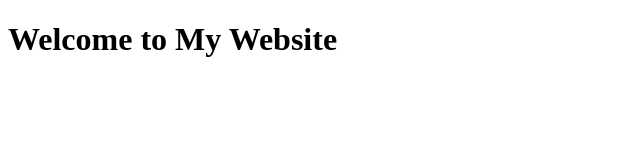
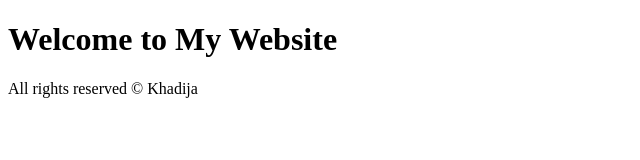
Before and after one commit to khadijaAmzoug/control-simulation-khadija, a plain HTML site: page index.html in a window 1280 px wide. Shown: the whole page, without its empty margins (0-640 px from the left). Drawn offline with Linux system fonts and the light colour scheme.

Commit message:
Resolved merge conflict between header and footer

```diff
--- a/index.html
+++ b/index.html
@@ -7,5 +7,8 @@
     <header>
       <h1>Welcome to My Website</h1>
     </header>
+    <footer>
+      <p>All rights reserved © Khadija</p>
+    </footer>
   </body>
 </html>
```
